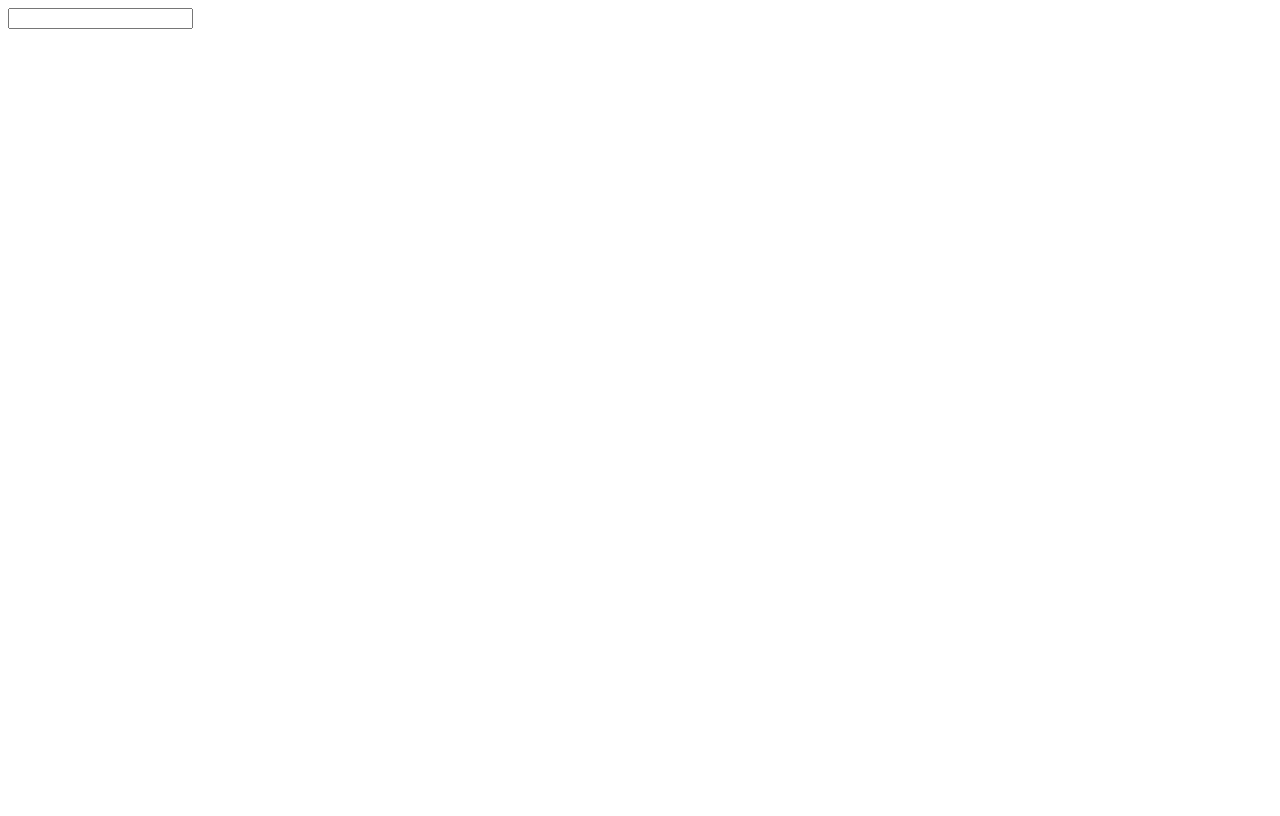
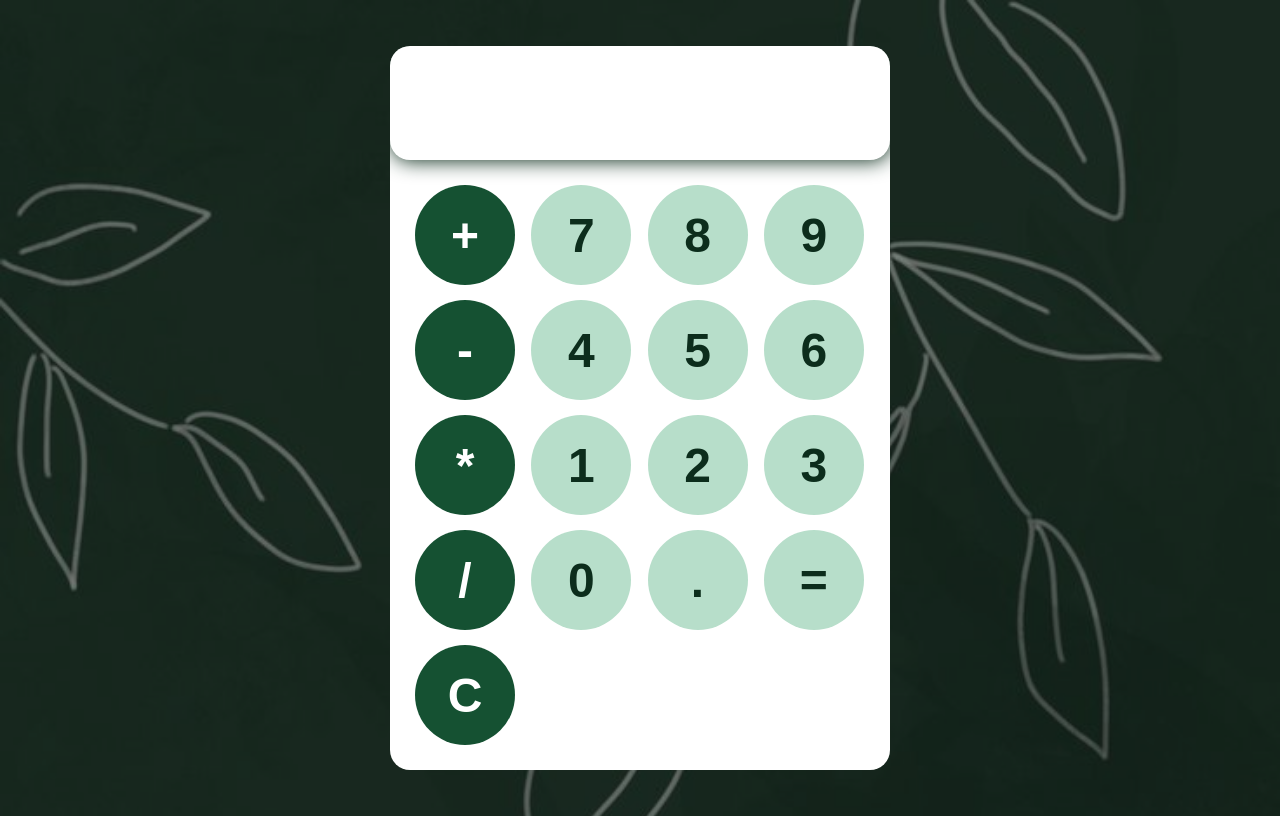
Before and after one commit to daashreni/calculator, a plain HTML site: page index.html in a window 1280 px wide. Drawn offline with Linux system fonts and the light colour scheme.

Commit message:
update
done

```diff
--- a/cal.js
+++ b/cal.js
@@ -0,0 +1,17 @@
+
+const display = document.getElementById("display");
+
+function appendTODisplay(input){
+    display.value += input;
+}
+ function clearDisplay(){
+    display.value = "";
+}
+function calculate(){
+    try{
+        display.value = eval(display.value);
+    }
+    catch(error){
+        display.value = "Error";
+    }
+}
--- a/index.html
+++ b/index.html
@@ -8,9 +8,30 @@
     <link rel="stylesheet" href="style.css">
 </head>
 <body>
+<div id="bg">
     <div id="calculator">
         <input id="display" readonly>
+        <div id="keys">
+            <button onclick="appendTODisplay('+')" class="opt">+</button>
+            <button onclick="appendTODisplay('7')">7</button>
+            <button onclick="appendTODisplay('8')">8</button>
+            <button onclick="appendTODisplay('9')">9</button>
+            <button onclick="appendTODisplay('-')" class="opt">-</button>
+            <button onclick="appendTODisplay('4')">4</button>
+            <button onclick="appendTODisplay('5')">5</button>
+            <button onclick="appendTODisplay('6')">6</button>
+            <button onclick="appendTODisplay('*')" class="opt">*</button>
+            <button onclick="appendTODisplay('1')">1</button>
+            <button onclick="appendTODisplay('2')">2</button>
+            <button onclick="appendTODisplay('3')">3</button>
+            <button onclick="appendTODisplay('/')"class="opt">/</button>
+            <button onclick="appendTODisplay('0')">0</button>
+            <button onclick="appendTODisplay('.')">.</button>
+            <button onclick="calculate()">=</button>
+            <button onclick="clearDisplay()"class="opt">C</button>
+        </div>
     </div>
+</div>
     <script src="cal.js"></script>
 </body>
 </html>
--- a/style.css
+++ b/style.css
@@ -0,0 +1,67 @@
+body{
+    display: flex;
+    justify-content: center;
+    align-items: center;
+    background-image:linear-gradient(rgba(0, 0, 0, 0.5), rgba(0, 0, 0, 0.5)),url(Ipad\ wallpaper-leaves.jpeg);
+    background-attachment: fixed;
+    background-size:cover ;
+    height: 100vh;
+}
+#bg{
+    margin: 0px auto;
+    width: 1000px;
+    padding: 10px;
+}
+#calculator{
+    font-family: Arial, Helvetica, sans-serif;
+    background-color: white;
+    border-radius: 20px;
+    max-width: 500px;
+    overflow: hidden;
+    float: left;
+    margin-left: 250px;
+}
+#display{
+    width: 92%;
+    padding: 20px;
+    font-size: 4rem;
+    color: #0c2d1c;
+    text-align: right;
+    border: none;
+    background-color: white;
+    border-radius: 20px;
+    box-shadow: 1px 1px 20px #0c2d1c
+}
+#keys{
+    display: grid;
+    grid-template-columns:repeat(4,1fr);
+    gap: 15px;
+    padding: 25px;
+}
+button{
+    width: 100px;
+    height: 100px;
+    border-radius: 50px;
+    border:none;
+    background-color: #b7deca;
+    color: #0c2d1c;
+    font-size: 3rem;
+    font-weight: bold;
+    cursor: pointer;
+}
+button:hover{
+    background-color: hsl(149, 34%, 48%);
+}
+button:active{
+    background-color: hsl(149, 34%, 58%);
+}
+.opt{
+    background-color: #155132;
+    color: #ffffff;
+}
+.opt:hover{
+    background-color: #002914;
+}
+.opt:active{
+    background-color: hsl(149, 100%, 18%);
+}
```
Also changed, not shown: Ipad wallpaper-leaves.jpeg (added).
